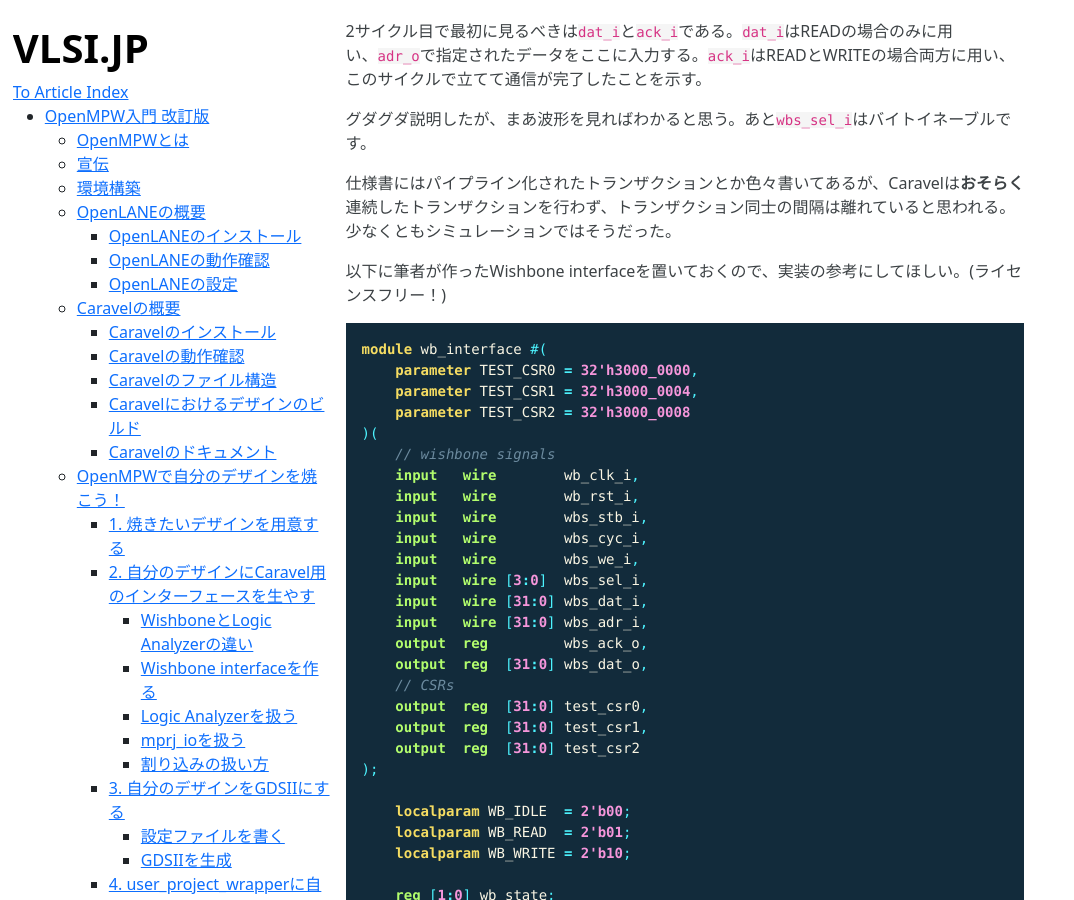
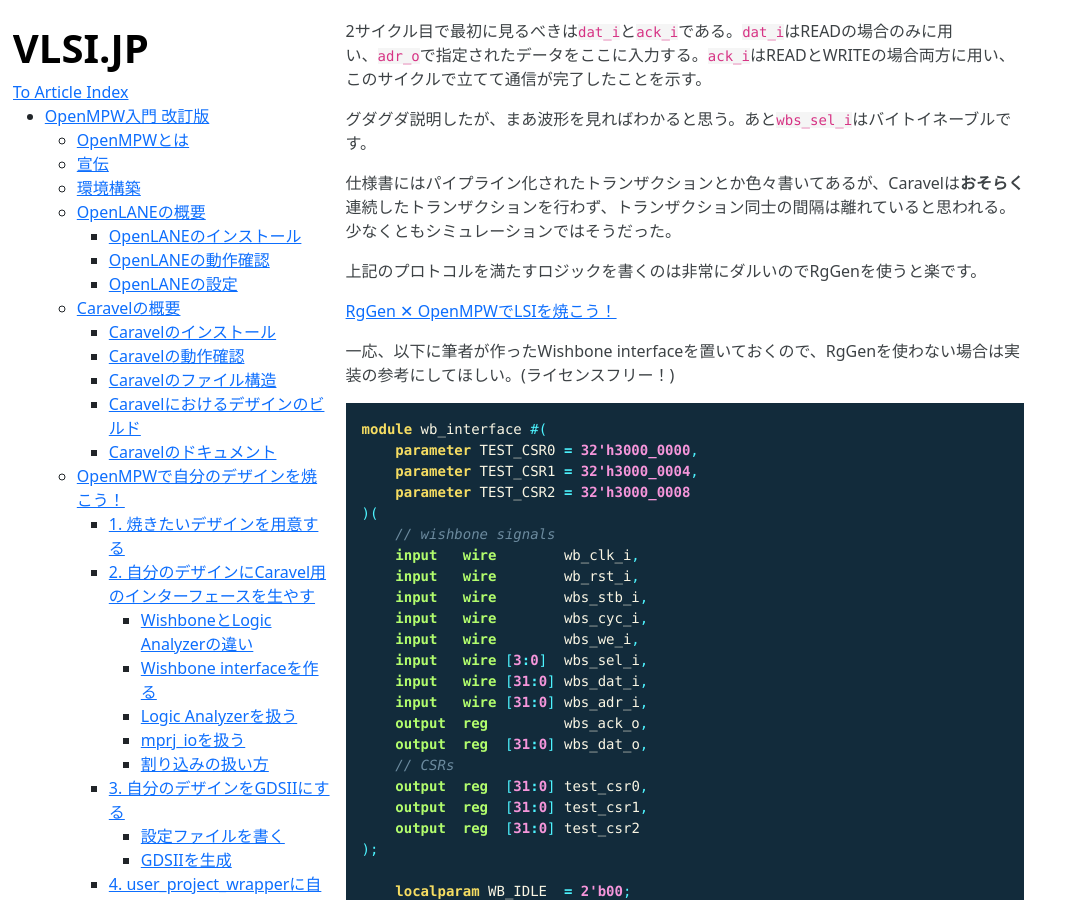
Before and after one commit to VLSI-JP/VLSI-JP.github.io, a Jekyll site: the page built from OpenMPW.md, in a window 1280 px wide and 900 px high, scrolled down 11486 px. Shown: the whole window, without its empty margins (0-1074 px from the left). Built offline with Jekyll 4.4.1, drawn with Linux system fonts in a browser that asks for light colours.

Commit message:
add RgGe

````diff
--- a/OpenMPW.md
+++ b/OpenMPW.md
@@ -337,7 +337,11 @@ WRITEはMGMT Coreからデータを受け取る操作であり、同様に2サ
 
 仕様書にはパイプライン化されたトランザクションとか色々書いてあるが、Caravelは**おそらく**連続したトランザクションを行わず、トランザクション同士の間隔は離れていると思われる。少なくともシミュレーションではそうだった。
 
-以下に筆者が作ったWishbone interfaceを置いておくので、実装の参考にしてほしい。(ライセンスフリー！)
+上記のプロトコルを満たすロジックを書くのは非常にダルいのでRgGenを使うと楽です。
+
+[RgGen ✕ OpenMPWでLSIを焼こう！](https://vlsi.jp/RgGenxOpenMPW.html)
+
+一応、以下に筆者が作ったWishbone interfaceを置いておくので、RgGenを使わない場合は実装の参考にしてほしい。(ライセンスフリー！)
 
 ```verilog
 module wb_interface #(
````
